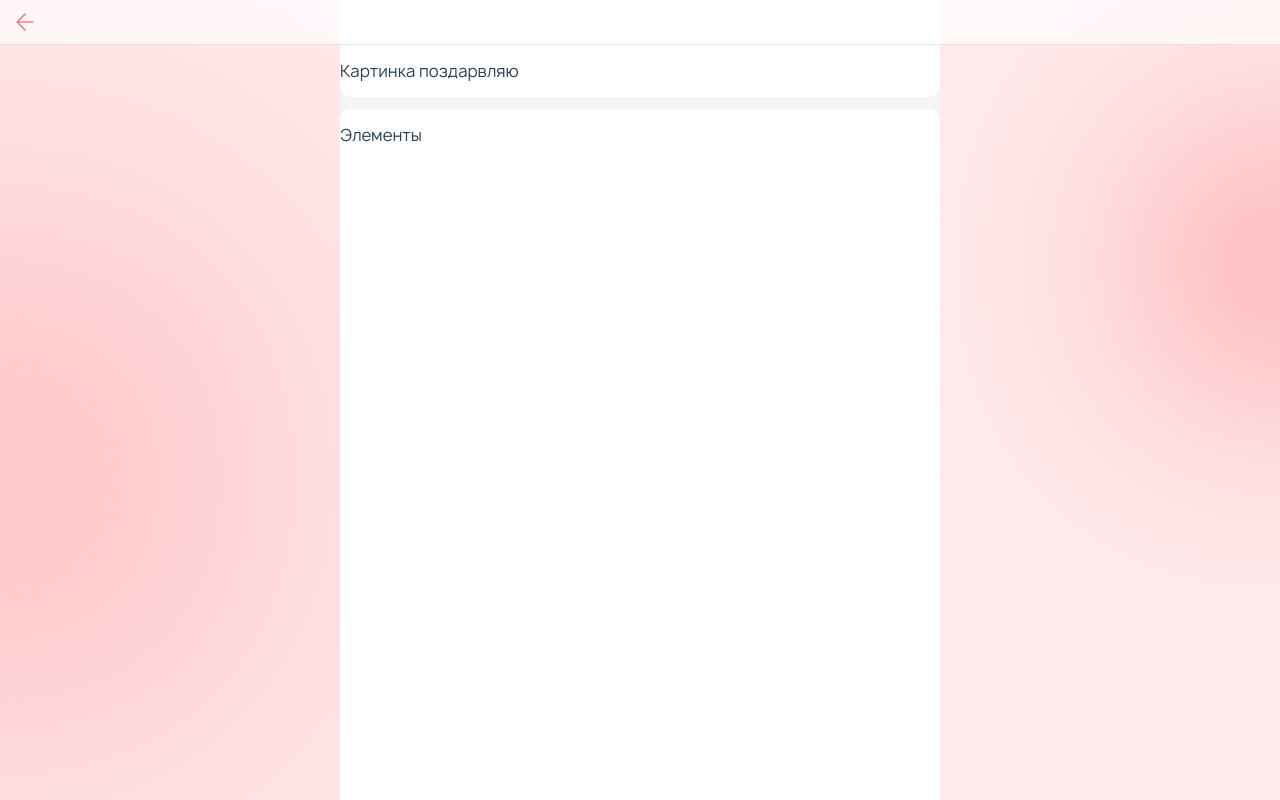
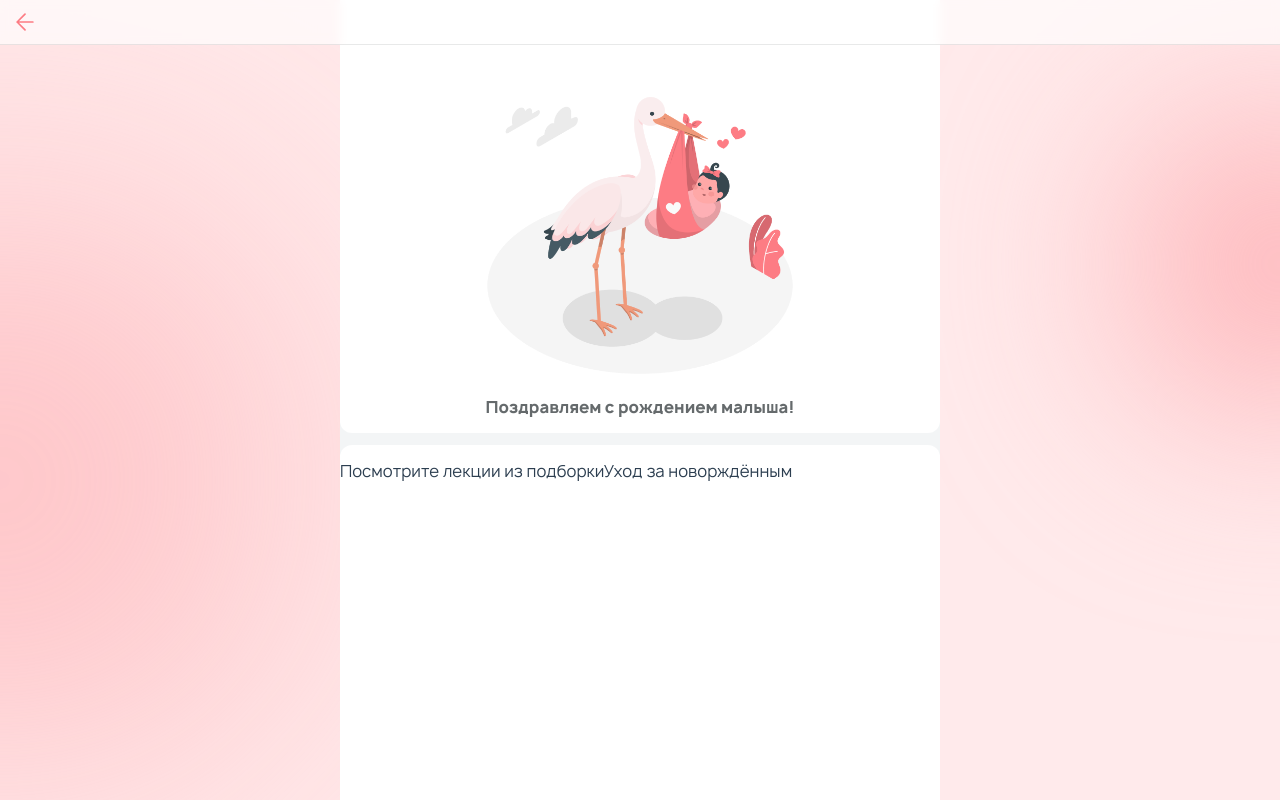
Before and after one commit to xserg/mamavip, a Vue app: page /profile in a window 1280 px wide. Both pictures are taken after a click on the button "Отметить рождение малыша". Built offline with nearby package versions, Linux system fonts and the light colour scheme.

Commit message:
Before Slider

```diff
--- a/src/assets/main.css
+++ b/src/assets/main.css
@@ -158,6 +158,18 @@ body .marginAuto{
 	background-repeat: no-repeat;
 	background-size: contain;
 	background-image: url('../assets/icons/back.svg');
+}
+
+
+.buttonClose{
+	padding: 5px;
+	width: 18px;
+	min-width: 18px;
+	height: 18px;
+	background-position: left;
+	background-repeat: no-repeat;
+	background-size: contain;
+	background-image: url('../assets/icons/close-g.svg');
 }
 
 
--- a/src/pages/Profile.vue
+++ b/src/pages/Profile.vue
@@ -96,10 +96,15 @@
 
 			<div class="contentSubWrap">
 				<div class="celebrate_wrap topWrap marginB12">
-					Картинка поздарвляю
+					<img class="the_img" src="./../assets/images/baby.png" alt="baby">
+					<span class="the_title fontFamilyEB alignCenter">Поздравляем с рождением малыша!</span>
 				</div>
 				<div class="moreelements_wrap bottomWrap">
-					Элементы
+					<div class="videoSlider">
+						<span class="the_title">Посмотрите лекции из подборки</span>
+						<span class="the_subtitle marginB12">Уход за новорждённым</span>
+						<div class="theSlider"></div>
+					</div>
 				</div>
 			</div>
 
@@ -347,10 +352,28 @@ export default {
 			.celebrate_wrap{
 				background-color: #FFF;
 				padding: 16px 0px;
+				width: 100%;
+				.the_img{
+					width: 56%;
+					max-width: 480px;
+					margin: 0 auto;
+					display: block;
+				}
+				.the_title{
+					text-align: center;
+					color: #23292DB2;
+					width: 100%;
+					display: block;
+				}
 			}
 			.moreelements_wrap{
 				background-color: #FFF;
 				padding: 16px 0px;
+				.videoSlider{
+					.the_title{}
+					.the_subtitle{}
+					.theSlider{}
+				}
 			}
 
 		}
```
Also changed, not shown: src/assets/icons/close-g.svg (added).
